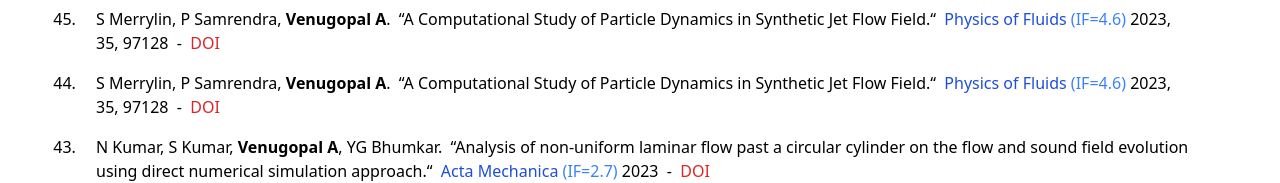
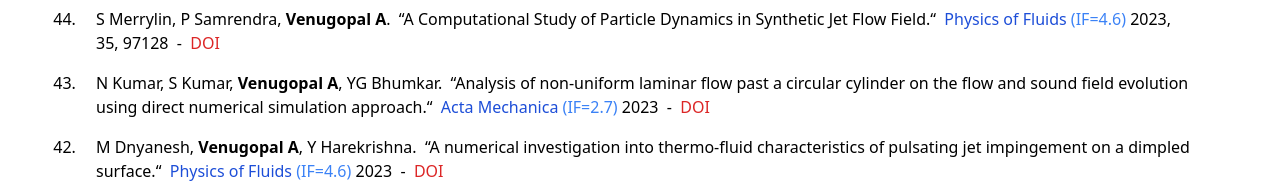
Before and after one commit to fdlabiitbbs/afg-2, a Next.js app: page /journals in a window 1280 px wide. Shown: the part 366-549 px from the top of the page. Built offline with nearby package versions, Linux system fonts and the light colour scheme.

Commit message:
Update index.js 2

```diff
--- a/constants/index.js
+++ b/constants/index.js
@@ -942,16 +942,6 @@ export const Journals = [
     DOI: "https://doi.org/10.1063/5.0161143",
     impactFactor: 4.6,
   },
-        {
-              ID: 45,
-    Authors: ["S Merrylin", "P Samrendra", <b>Venugopal A</b>],
-    Title:
-      "A Computational Study of Particle Dynamics in Synthetic Jet Flow Field",
-    Journal: "Physics of Fluids",
-    Volume_Issue_Year_Pages: ["2023", "35", "97128"],
-    DOI: "https://doi.org/10.1063/5.0161143",
-    impactFactor: 4.6,
-        }
 ];
 
 export const sponsoredProjects = [
```
